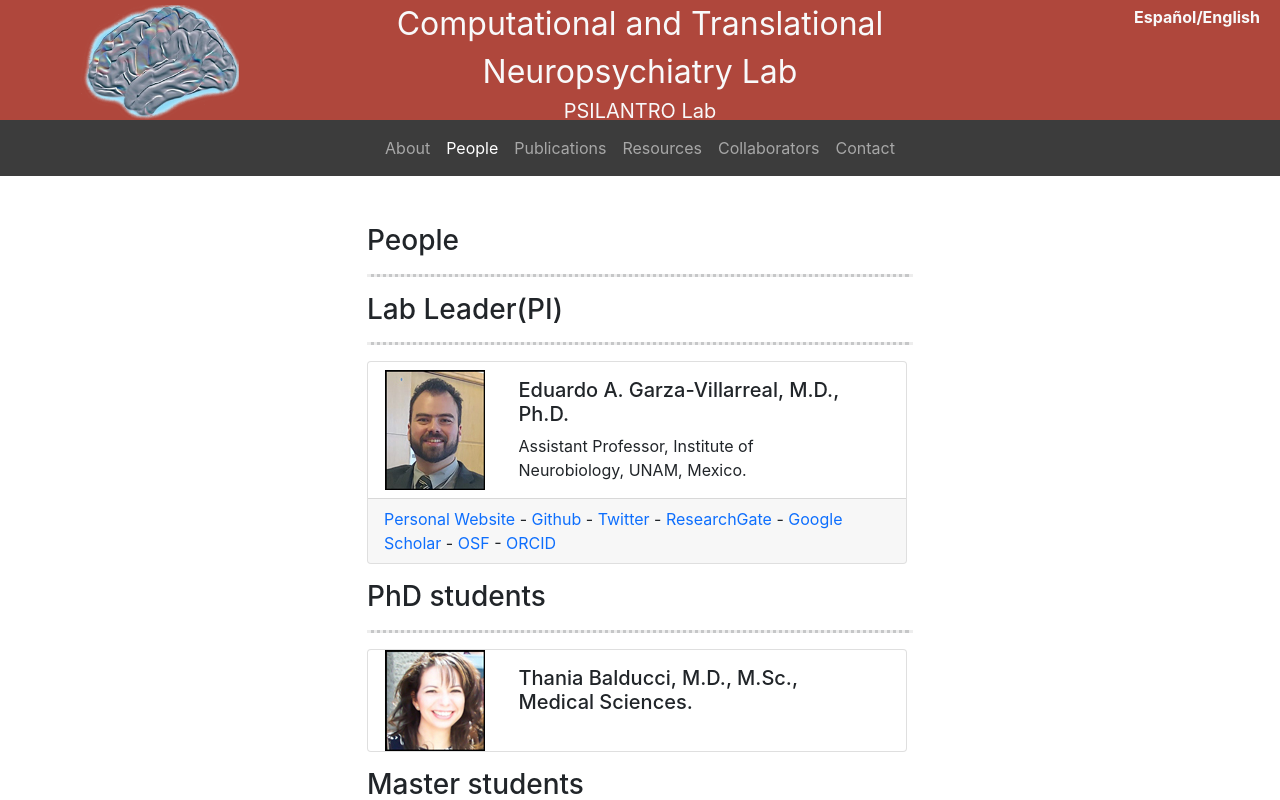
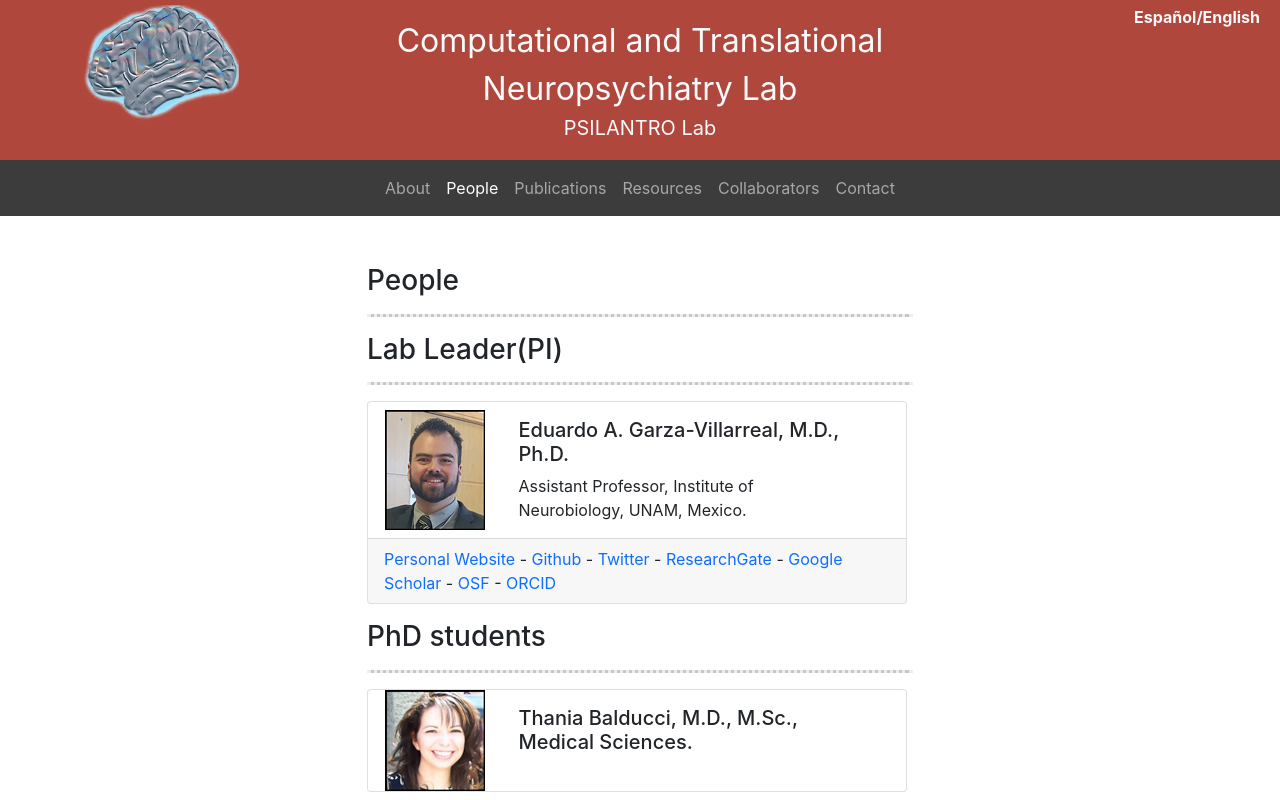
Before and after one commit to psilantrolab/website, a React (Create React App) app: page /people in a window 1280 px wide. Shown: the top 800 px of the page. Built offline with nearby package versions, Linux system fonts and the light colour scheme.

Commit message:
fixed navigation

```diff
--- a/src/pages/styles.css
+++ b/src/pages/styles.css
@@ -56,7 +56,7 @@ hr{
         font-size: 20vh;
     }
     .language-container{
-        top: 90px;
+        top: 84px;
         right: 5px;
         font-size: 12px;
     }
@@ -87,10 +87,14 @@ hr{
 
   /** dispositivos grandes (desktops) */
   @media (min-width: 992px) and (max-width: 1199px) {
-
+    .header{
+        height: 20vh;
+    }
   }
 
   /** dispositivos extra grandes (monitores grandes, tvs) */
   @media (min-width: 1200px) {
-
+    .header{
+        height: 20vh;
+    }
   }
```
